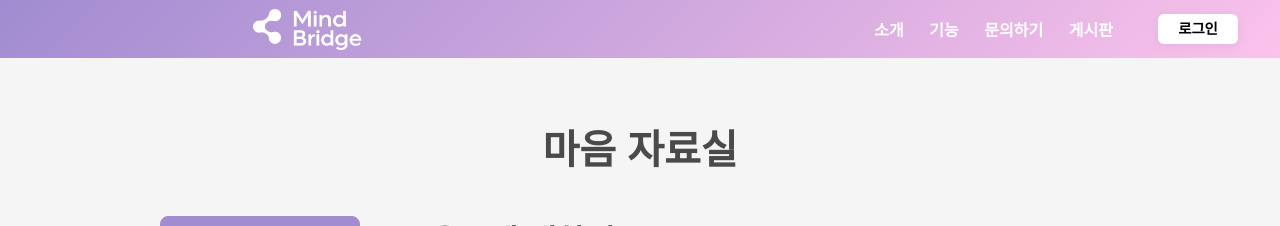
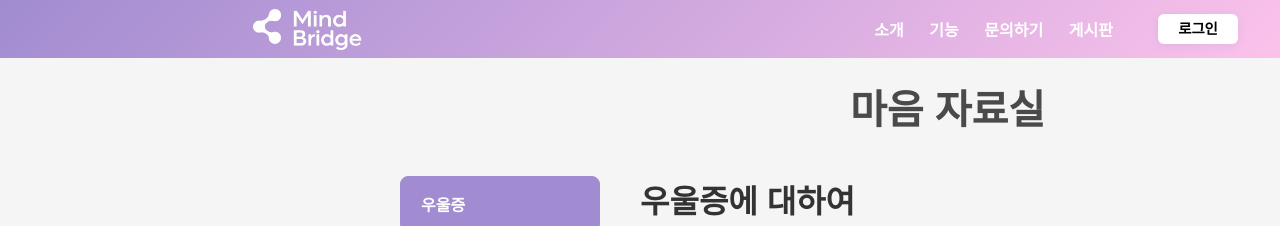
Before and after one commit to nn98/Mind_bridge, a React (Create React App) app: page /library in a window 1280 px wide. Shown: the top 226 px of the page. Built offline with nearby package versions, Linux system fonts and the light colour scheme; no server answers.

Commit message:
Design: 자료실 스타일 수정

```diff
--- a/src/css/ResourceLibrary.css
+++ b/src/css/ResourceLibrary.css
@@ -1,12 +1,13 @@
 .resource-library-container {
     max-width: 1000px;
-    margin: 40px auto;
+    margin-left: 380px;
     padding: 20px;
     font-family: 'Pretendard', sans-serif;
     color: #333;
 }
 
 .library-title {
+    margin-left: 235px;
     text-align: center;
     font-size: 2.5rem;
     margin-bottom: 40px;
```
